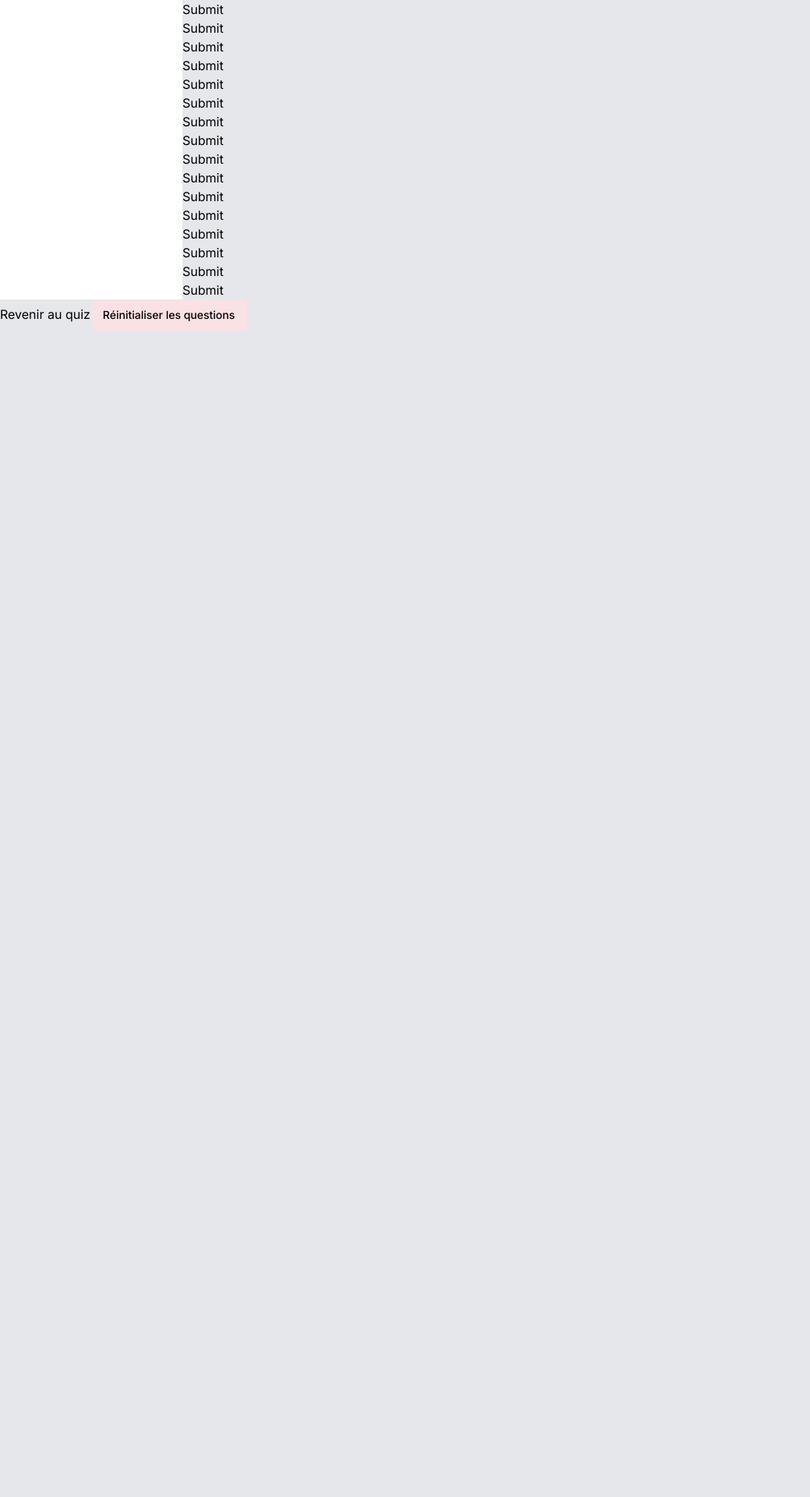
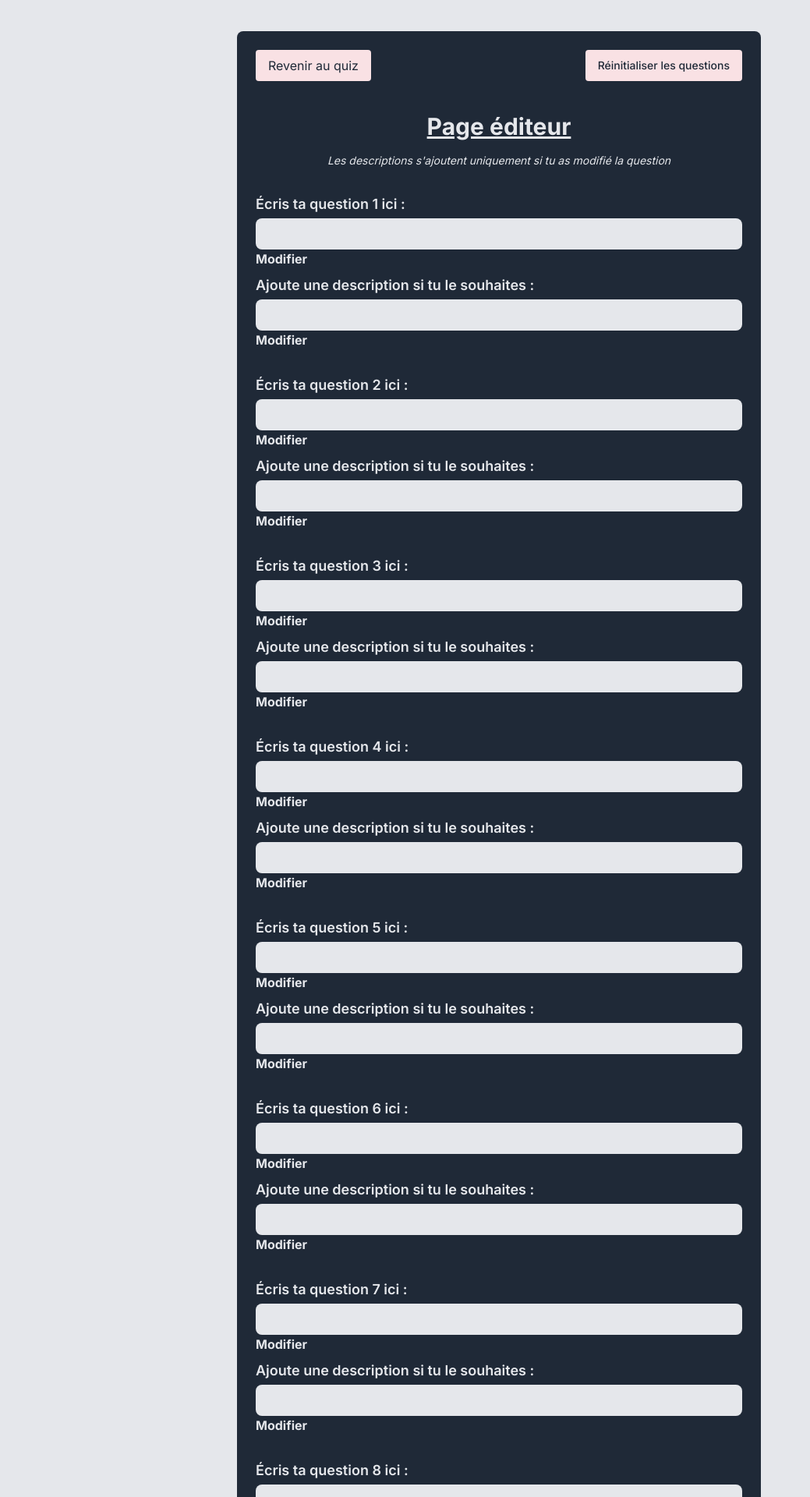
Before and after one commit to maylangomes/quiz, a Next.js app: page /edit-question in a window 1280 px wide. Shown: the top 1920 px of the page at 78% size, without its empty margins (0-1039 px from the left). Before the commit the page ends 800 px from the top, so only its background shows below. Built offline with nearby package versions, Linux system fonts and the light colour scheme.

Commit message:
feat: application de la logique pour modifier les questions sur l'ensemble du quiz

```diff
--- a/src/app/edit-question/page.tsx
+++ b/src/app/edit-question/page.tsx
@@ -142,72 +142,126 @@ const InputPage = () => {
 
   return (
     <div>
+      <div className="max-w-2xl mx-auto mt-10 mb-10 bg-gray-800 text-gray-200 p-6 rounded-lg">
+        <div className="flex justify-between items-center mb-10">
+          <Link href="/" className="bg-primary text-gray-800 px-4 py-2 rounded hover:bg-primary">Revenir au quiz</Link>
+          <ButtonDialogue onClick={clearLocalStorage} className="bg-primary text-gray-800 px-4 py-2 rounded hover:bg-primary">Réinitialiser les questions</ButtonDialogue>
+        </div>
+        <h1 className="text-3xl font-bold text-center mb-4 mt-4 underline">Page éditeur</h1>
+        <p className='text-sm text-center mb-8 italic'>Les descriptions s'ajoutent uniquement si tu as modifié la question</p>
         <form onSubmit={submitQuestion1}>
-        <input type="text" value={valueTitleQuestion1} onChange={changeTitleQuestion1} />
-        <button type="submit">Submit</button>
+          <div className="mt-8">
+            <h2 className="text-lg font-semibold">Écris ta question 1 ici :</h2>
+            <input type="text" value={valueTitleQuestion1} onChange={changeTitleQuestion1} className="mt-1 w-full bg-gray-200 text-gray-800 px-3 py-2 rounded-lg" />
+            <button type="submit" className='font-bold'>Modifier</button>
+          </div>
         </form>
         <form onSubmit={submitDescription1}>
-        <input type="text" value={valueDescriptionQuestion1} onChange={changeDescriptionQuestion1} />
-        <button type="submit">Submit</button>
+          <div className='mt-2'>
+            <h2 className="text-lg font-semibold">Ajoute une description si tu le souhaites :</h2>
+            <input type="text" value={valueDescriptionQuestion1} onChange={changeDescriptionQuestion1} className="mt-1 w-full bg-gray-200 text-gray-800 px-3 py-2 rounded-lg" />
+            <button type="submit" className='font-bold'>Modifier</button>
+          </div>
         </form>
         <form onSubmit={submitQuestion2}>
-        <input type="text" value={valueTitleQuestion2} onChange={changeTitleQuestion2} />
-        <button type="submit">Submit</button>
+          <div className='mt-8'>
+            <h2 className="text-lg font-semibold">Écris ta question 2 ici :</h2>
+            <input type="text" value={valueTitleQuestion2} onChange={changeTitleQuestion2} className="mt-1 w-full bg-gray-200 text-gray-800 px-3 py-2 rounded-lg"/>
+            <button type="submit" className='font-bold'>Modifier</button>
+          </div>
         </form>
         <form onSubmit={submitDescription2}>
-        <input type="text" value={valueDescriptionQuestion2} onChange={changeDescriptionQuestion2} />
-        <button type="submit">Submit</button>
+          <div className='mt-2'>
+            <h2 className="text-lg font-semibold">Ajoute une description si tu le souhaites :</h2>
+            <input type="text" value={valueDescriptionQuestion2} onChange={changeDescriptionQuestion2} className="mt-1 w-full bg-gray-200 text-gray-800 px-3 py-2 rounded-lg"/>
+            <button type="submit" className='font-bold'>Modifier</button>
+          </div>
         </form>
         <form onSubmit={submitQuestion3}>
-        <input type="text" value={valueTitleQuestion3} onChange={changeTitleQuestion3} />
-        <button type="submit">Submit</button>
+          <div className='mt-8'>
+            <h2 className="text-lg font-semibold">Écris ta question 3 ici :</h2>
+            <input type="text" value={valueTitleQuestion3} onChange={changeTitleQuestion3} className="mt-1 w-full bg-gray-200 text-gray-800 px-3 py-2 rounded-lg"/>
+            <button type="submit" className='font-bold'>Modifier</button>
+          </div>
         </form>
         <form onSubmit={submitDescription3}>
-        <input type="text" value={valueDescriptionQuestion3} onChange={changeDescriptionQuestion3} />
-        <button type="submit">Submit</button>
+          <div className='mt-2'>
+            <h2 className="text-lg font-semibold">Ajoute une description si tu le souhaites :</h2>
+            <input type="text" value={valueDescriptionQuestion3} onChange={changeDescriptionQuestion3} className="mt-1 w-full bg-gray-200 text-gray-800 px-3 py-2 rounded-lg"/>
+            <button type="submit" className='font-bold'>Modifier</button>
+          </div>
         </form>
         <form onSubmit={submitQuestion4}>
-        <input type="text" value={valueTitleQuestion4} onChange={changeTitleQuestion4} />
-        <button type="submit">Submit</button>
+          <div className='mt-8'>
+            <h2 className="text-lg font-semibold">Écris ta question 4 ici :</h2>
+            <input type="text" value={valueTitleQuestion4} onChange={changeTitleQuestion4} className="mt-1 w-full bg-gray-200 text-gray-800 px-3 py-2 rounded-lg"/>
+            <button type="submit" className='font-bold'>Modifier</button>
+          </div>
         </form>
         <form onSubmit={submitDescription4}>
-        <input type="text" value={valueDescriptionQuestion4} onChange={changeDescriptionQuestion4} />
-        <button type="submit">Submit</button>
+          <div className='mt-2'>
+            <h2 className="text-lg font-semibold">Ajoute une description si tu le souhaites :</h2>
+            <input type="text" value={valueDescriptionQuestion4} onChange={changeDescriptionQuestion4} className="mt-1 w-full bg-gray-200 text-gray-800 px-3 py-2 rounded-lg"/>
+            <button type="submit" className='font-bold'>Modifier</button>
+          </div>
         </form>
         <form onSubmit={submitQuestion5}>
-        <input type="text" value={valueTitleQuestion5} onChange={changeTitleQuestion5} />
-        <button type="submit">Submit</button>
+          <div className='mt-8'>
+            <h2 className="text-lg font-semibold">Écris ta question 5 ici :</h2>
+            <input type="text" value={valueTitleQuestion5} onChange={changeTitleQuestion5} className="mt-1 w-full bg-gray-200 text-gray-800 px-3 py-2 rounded-lg"/>
+            <button type="submit" className='font-bold'>Modifier</button>
+          </div>
         </form>
         <form onSubmit={submitDescription5}>
-        <input type="text" value={valueDescriptionQuestion5} onChange={changeDescriptionQuestion5} />
-        <button type="submit">Submit</button>
+          <div className='mt-2'>
+            <h2 className="text-lg font-semibold">Ajoute une description si tu le souhaites :</h2>
+            <input type="text" value={valueDescriptionQuestion5} onChange={changeDescriptionQuestion5} className="mt-1 w-full bg-gray-200 text-gray-800 px-3 py-2 rounded-lg"/>
+            <button type="submit" className='font-bold'>Modifier</button>
+          </div>
         </form>
         <form onSubmit={submitQuestion6}>
-        <input type="text" value={valueTitleQuestion6} onChange={changeTitleQuestion6} />
-        <button type="submit">Submit</button>
+          <div className='mt-8'>
+            <h2 className="text-lg font-semibold">Écris ta question 6 ici :</h2>
+            <input type="text" value={valueTitleQuestion6} onChange={changeTitleQuestion6} className="mt-1 w-full bg-gray-200 text-gray-800 px-3 py-2 rounded-lg"/>
+            <button type="submit" className='font-bold'>Modifier</button>
+          </div>
         </form>
         <form onSubmit={submitDescription6}>
-        <input type="text" value={valueDescriptionQuestion6} onChange={changeDescriptionQuestion6} />
-        <button type="submit">Submit</button>
+          <div className='mt-2'>
+            <h2 className="text-lg font-semibold">Ajoute une description si tu le souhaites :</h2>
+            <input type="text" value={valueDescriptionQuestion6} onChange={changeDescriptionQuestion6} className="mt-1 w-full bg-gray-200 text-gray-800 px-3 py-2 rounded-lg"/>
+            <button type="submit" className='font-bold'>Modifier</button>
+          </div>
         </form>
         <form onSubmit={submitQuestion7}>
-        <input type="text" value={valueTitleQuestion7} onChange={changeTitleQuestion7} />
-        <button type="submit">Submit</button>
+          <div className='mt-8'>
+            <h2 className="text-lg font-semibold">Écris ta question 7 ici :</h2>
+            <input type="text" value={valueTitleQuestion7} onChange={changeTitleQuestion7} className="mt-1 w-full bg-gray-200 text-gray-800 px-3 py-2 rounded-lg"/>
+            <button type="submit" className='font-bold'>Modifier</button>
+          </div>
         </form>
         <form onSubmit={submitDescription7}>
-        <input type="text" value={valueDescriptionQuestion7} onChange={changeDescriptionQuestion7} />
-        <button type="submit">Submit</button>
+          <div className='mt-2'>
+            <h2 className="text-lg font-semibold">Ajoute une description si tu le souhaites :</h2>
+            <input type="text" value={valueDescriptionQuestion7} onChange={changeDescriptionQuestion7} className="mt-1 w-full bg-gray-200 text-gray-800 px-3 py-2 rounded-lg"/>
+            <button type="submit" className='font-bold'>Modifier</button>
+          </div>
         </form>
         <form onSubmit={submitQuestion8}>
-        <input type="text" value={valueTitleQuestion8} onChange={changeTitleQuestion8} />
-        <button type="submit">Submit</button>
+          <div className='mt-8'>
+            <h2 className="text-lg font-semibold">Écris ta question 8 ici :</h2>
+            <input type="text" value={valueTitleQuestion8} onChange={changeTitleQuestion8} className="mt-1 w-full bg-gray-200 text-gray-800 px-3 py-2 rounded-lg"/>
+            <button type="submit" className='font-bold'>Modifier</button>
+          </div>
         </form>
         <form onSubmit={submitDescription8}>
-        <input type="text" value={valueDescriptionQuestion8} onChange={changeDescriptionQuestion8} />
-        <button type="submit">Submit</button>
+          <div className='mt-2'>
+            <h2 className="text-lg font-semibold">Ajoute une description si tu le souhaites :</h2>
+            <input type="text" value={valueDescriptionQuestion8} onChange={changeDescriptionQuestion8} className="mt-1 w-full bg-gray-200 text-gray-800 px-3 py-2 rounded-lg"/>
+            <button type="submit" className='font-bold'>Modifier</button>
+          </div>
         </form>
-        <Link href="/">Revenir au quiz</Link>
-        <ButtonDialogue onClick={clearLocalStorage}>Réinitialiser les questions</ButtonDialogue>
+      </div>
     </div>
   );
 };
--- a/src/app/page.tsx
+++ b/src/app/page.tsx
@@ -1,36 +1,10 @@
 'use client'
 
 import React, { useEffect, useState } from 'react';
-import { Controller, useForm } from 'react-hook-form';
-import Select from 'react-select';
-//import { Dropdown, DropdownTrigger, DropdownMenu, DropdownItem, Button } from "@nextui-org/react";
-import {
-  DropdownMenu,
-  DropdownMenuContent,
-  DropdownMenuLabel,
-  DropdownMenuRadioGroup,
-  DropdownMenuRadioItem,
-  DropdownMenuSeparator,
-  DropdownMenuTrigger,
-} from "@/components/ui/dropdown-menu";
-import { Input } from "@/components/ui/input";
-// import { Label } from "@/components/ui/label";
-// import { RadioGroup, RadioGroupItem } from "@/components/ui/radio-group";
-import { Textarea } from "@/components/ui/textarea";
-import {
-  AlertDialog,
-  AlertDialogAction,
-  AlertDialogContent,
-  AlertDialogDescription,
-  AlertDialogFooter,
-  AlertDialogHeader,
-  AlertDialogTitle,
-  AlertDialogTrigger,
-} from "@/components/ui/alert-dialog"
-import { Button as ButtonDialogue } from "@/components/ui/button";
-import {Slider} from "@nextui-org/react";
+import { useForm } from 'react-hook-form';
 import InputNom from '@/components/ui/questions/nom/page';
 import Link from "next/link";
+import { Input } from "@/components/ui/input";
 import Request from "@/components/ui/request/page";
 import InputQuestion1 from '@/components/ui/questions/question1/page';
 import InputQuestion2 from '@/components/ui/questions/question2/page';
@@ -40,14 +14,20 @@ import InputQuestion5 from '@/components/ui/questions/question5/page';
 import InputQuestion6 from '@/components/ui/questions/question6/page';
 import InputQuestion7 from '@/components/ui/questions/question7/page';
 import InputQuestion8 from '@/components/ui/questions/question8/page';
+import SendButton from '@/components/ui/questions/bouton-envoyer/page';
+import InputUserQuestion from '@/components/ui/user-questions/user-question/page';
 
 
 const Quiz = () => {
   const { register, handleSubmit, control, formState: { errors } } = useForm();
   console.log(errors);
   const [isSubmit, setIsSubmit] = useState(false);
-  const [showQuestion6, setShowQuestion6] = useState(false);
   const [sliderValue, setSliderValue] = useState<any>(40);
+
+  const onSubmit = (data: any) => {
+    Request(data, sliderValue, setIsSubmit);
+  };
+
 
   // useState pour le mode éditeur
   const [userTitleQuestion1, setUserTitleQuestion1] = useState('');
@@ -135,69 +115,65 @@ const Quiz = () => {
     }
   }, []);
 
-  const onSubmit = (data: any) => {
-    Request(data, sliderValue, setIsSubmit);
-  };
-
-  const handleQuestionAChange = (e: any) => {
-    setShowQuestion6(e.target.value === 'Oui');
-  };
-
   return (
-    <form onSubmit={handleSubmit(onSubmit)} className="max-w-xl mx-auto mt-8 bg-gray-800 text-gray-200 p-6 rounded-lg">
+    <div>
+      <h1 className="text-4xl font-bold text-center mb-8 mt-4">Basket Quiz</h1>
+      <form onSubmit={handleSubmit(onSubmit)} className="max-w-2xl mx-auto mt-10 bg-gray-800 text-gray-200 p-8 rounded-xl">
         <InputNom register={register} errors={errors} />
-      <Link href="/edit-question">Page éditeur</Link>
         <div className={userTitleQuestion1 !== '' ? "" : "hidden"}>
-        <h2>User Title: {userTitleQuestion1}</h2>
-        <p>User Description : {userDescriptionQuestion1}</p>
+          <InputUserQuestion userTitle={userTitleQuestion1} userDescription={userDescriptionQuestion1} />
         </div>
         <div className={userTitleQuestion1 !== '' ? "hidden" : ""}>
           <InputQuestion1 register={register} errors={errors} />
         </div>
         <div className={userTitleQuestion2 !== '' ? "" : "hidden"}>
-        <h2>User Title: {userTitleQuestion2}</h2>
-        <p>User Description : {userDescriptionQuestion2}</p>
+          <InputUserQuestion userTitle={userTitleQuestion2} userDescription={userDescriptionQuestion2} />
         </div>
         <div className={userTitleQuestion2 !== '' ? "hidden" : ""}>
           <InputQuestion2 register={register} errors={errors} />
         </div>
-      <div>
+        <div className={userTitleQuestion3 !== '' ? "" : "hidden"}>
+          <InputUserQuestion userTitle={userTitleQuestion3} userDescription={userDescriptionQuestion3} />
+        </div>
+        <div className={userTitleQuestion3 !== '' ? "hidden" : ""}>
           <InputQuestion3 register={register} errors={errors} />
         </div>
-      <div>
+        <div className={userTitleQuestion4 !== '' ? "" : "hidden"}>
+          <InputUserQuestion userTitle={userTitleQuestion4} userDescription={userDescriptionQuestion4} />
+        </div>
+        <div className={userTitleQuestion4 !== '' ? "hidden" : ""}>
         <InputQuestion4 control={control} />
         </div>
-      <div>
+        <div className={userTitleQuestion5 !== '' ? "" : "hidden"}>
+          <InputUserQuestion userTitle={userTitleQuestion5} userDescription={userDescriptionQuestion5} />
+        </div>
+        <div className={userTitleQuestion5 !== '' ? "hidden" : ""}>
           <InputQuestion5 register={register} errors={errors} />
         </div>
-      <div>
+        <div className={userTitleQuestion6 !== '' ? "" : "hidden"}>
+          <InputUserQuestion userTitle={userTitleQuestion6} userDescription={userDescriptionQuestion6} />
+        </div>
+        <div className={userTitleQuestion6 !== '' ? "hidden" : ""}>
           <InputQuestion6 register={register} errors={errors} />
         </div>
-      <div>
+        <div className={userTitleQuestion7 !== '' ? "" : "hidden"}>
+          <InputUserQuestion userTitle={userTitleQuestion7} userDescription={userDescriptionQuestion7} />
+        </div>
+        <div className={userTitleQuestion7 !== '' ? "hidden" : ""}>
           <InputQuestion7 control={control} />
         </div>
-      <div>
+        <div className={userTitleQuestion8 !== '' ? "" : "hidden"}>
+          <InputUserQuestion userTitle={userTitleQuestion8} userDescription={userDescriptionQuestion8} />
+        </div>
+        <div className={userTitleQuestion8 !== '' ? "hidden" : ""}>
           <InputQuestion8 setSliderValue={setSliderValue} />
         </div>
-      <div className="flex justify-end mt-8">
-        <AlertDialog>
-          <AlertDialogTrigger asChild>
-            <ButtonDialogue type="submit" variant="outline" className="bg-primary text-gray-800 px-4 py-2 rounded hover:bg-primary">Envoyer les réponses</ButtonDialogue>
-          </AlertDialogTrigger>
-          <AlertDialogContent>
-            <AlertDialogHeader>
-              <AlertDialogTitle>Merci !</AlertDialogTitle>
-              <AlertDialogDescription>
-                Tes réponses ont bien été envoyées avec le nom indiqué. Tu peux répondre au questionnaire autant que tu le souhaites, seul ton dernier envoi sera pris en compte.
-              </AlertDialogDescription>
-            </AlertDialogHeader>
-            <AlertDialogFooter>
-              <AlertDialogAction>Ok</AlertDialogAction>
-            </AlertDialogFooter>
-          </AlertDialogContent>
-        </AlertDialog>
+        <div className="flex justify-between items-center mt-8">
+          <Link href="/edit-question" className='bg-primary text-gray-800 px-4 py-2 rounded hover:bg-primary"'><h1>Créer tes propres questions !</h1></Link>
+          <SendButton />
         </div>
       </form>
+    </div>
   );
 };
 
--- /dev/null
+++ b/src/components/ui/questions/bouton-envoyer/page.tsx
@@ -0,0 +1,38 @@
+import {
+    AlertDialog,
+    AlertDialogAction,
+    AlertDialogContent,
+    AlertDialogDescription,
+    AlertDialogFooter,
+    AlertDialogHeader,
+    AlertDialogTitle,
+    AlertDialogTrigger,
+  } from "@/components/ui/alert-dialog";
+
+import { Button as ButtonDialogue } from "@/components/ui/button";
+
+
+const SendButton = () => {
+    return (
+        <div className="flex justify-end">
+            <AlertDialog>
+            <AlertDialogTrigger asChild>
+                <ButtonDialogue type="submit" variant="outline" className="bg-primary text-gray-800 px-4 py-2 rounded hover:bg-primary">Envoyer les réponses</ButtonDialogue>
+            </AlertDialogTrigger>
+            <AlertDialogContent>
+                <AlertDialogHeader>
+                <AlertDialogTitle>Merci !</AlertDialogTitle>
+                <AlertDialogDescription>
+                    Tes réponses ont bien été envoyées avec le nom indiqué. Tu peux répondre au questionnaire autant que tu le souhaites, seul ton dernier envoi sera pris en compte.
+                </AlertDialogDescription>
+                </AlertDialogHeader>
+                <AlertDialogFooter>
+                <AlertDialogAction>Ok</AlertDialogAction>
+                </AlertDialogFooter>
+            </AlertDialogContent>
+            </AlertDialog>
+        </div>
+    );
+}
+
+export default SendButton;
--- a/src/components/ui/questions/question2/page.tsx
+++ b/src/components/ui/questions/question2/page.tsx
@@ -5,7 +5,7 @@ const InputQuestion2: React.FC<any> = ({ register, errors }) => {
   return (
     <div className="mt-8">
         <h2 className="text-lg font-semibold">Question 2 : Quelle est le nombre de secondes accordé pour franchir le milieu de terrain ?</h2>
-        <p className='text-sm'>C'est bien d'être tranquille dans la vie, sauf quand t'attaques au basket.</p>
+        <p className='text-sm'>C'est bien d'être tranquille dans la vie, mais pas trop quand t'attaques au basket.</p>
         <Input type="number" {...register("question2")} className="mt-1 w-full bg-gray-200 text-gray-800 px-3 py-2 rounded-lg" />
         {errors.question2 && errors.question2.message?.toString()}
     </div>
--- a/src/components/ui/questions/question3/page.tsx
+++ b/src/components/ui/questions/question3/page.tsx
@@ -7,17 +7,17 @@ const InputQuestion3: React.FC<any> = ({ register, errors }) => {
         <p className='text-sm'>Astuce : la taille moyenne d'une pomme est de 12,5cm.</p>
         <div className="mt-3">
         <div className="flex items-center space-x-2">
-            <input type="radio" id="3m" value="3m" {...register("Question3")} className="h-4 w-4 text-indigo-600 focus:ring-indigo-500 border-gray-300 rounded" />
+            <input type="radio" id="3m" value="3m" {...register("question3")} className="h-4 w-4 text-indigo-600 focus:ring-indigo-500 border-gray-300 rounded" />
             {errors.question3 && errors.question3.message?.toString()}
             <label htmlFor="3m" className="ml-2 text-lg">3 mètres</label>
         </div>
         <div className="flex items-center space-x-2">
-            <input type="radio" id="3m05" value="3m05" {...register("Question3")} className="h-4 w-4 text-indigo-600 focus:ring-indigo-500 border-gray-300 rounded" />
+            <input type="radio" id="3m05" value="3m05" {...register("question3")} className="h-4 w-4 text-indigo-600 focus:ring-indigo-500 border-gray-300 rounded" />
             {errors.question3 && errors.question3.message?.toString()}
             <label htmlFor="3m05" className="ml-2 text-lg">3,05 mètres</label>
         </div>
         <div className="flex items-center space-x-2">
-            <input type="radio" id="3m10" value="3m10" {...register("Question3")} className="h-4 w-4 text-indigo-600 focus:ring-indigo-500 border-gray-300 rounded" />
+            <input type="radio" id="3m10" value="3m10" {...register("question3")} className="h-4 w-4 text-indigo-600 focus:ring-indigo-500 border-gray-300 rounded" />
             {errors.question3 && errors.question3.message?.toString()}
             <label htmlFor="3m10" className="ml-2 text-lg">3,10 mètres</label>
         </div>
--- a/src/components/ui/request/page.tsx
+++ b/src/components/ui/request/page.tsx
@@ -7,7 +7,7 @@ const Request = async (data: any, sliderValue: number, setIsSubmit: (value: bool
       nom: data.nom,
       question1: data.question1,
       question2: data.question2,
-      question3: data.Question3,
+      question3: data.question3,
       question4: data.question4,
       question5: data.question5,
       question6: data.question6,
@@ -15,6 +15,7 @@ const Request = async (data: any, sliderValue: number, setIsSubmit: (value: bool
       question7: data.question7,
       question8: sliderValue
     };
+
     await supabase.from('answer').insert(answers).select();
     console.log('Request send !');
   } catch (error: any) {
--- /dev/null
+++ b/src/components/ui/user-questions/user-question/page.tsx
@@ -0,0 +1,14 @@
+import React from 'react';
+import { Input } from "@/components/ui/input";
+
+const InputUserQuestion: React.FC<any> = ({ userTitle, userDescription }) => {
+  return (
+    <div className="mt-8">
+      <h2 className="text-lg font-semibold">Question 1 : {userTitle}</h2>
+      <p className='text-sm'>{userDescription}</p>
+      <Input type="text" className="mt-1 w-full bg-gray-200 text-gray-800 px-3 py-2 rounded-lg" />
+    </div>
+  );
+};
+
+export default InputUserQuestion;
```
Lines whose indentation alone changed are shown as unchanged.
